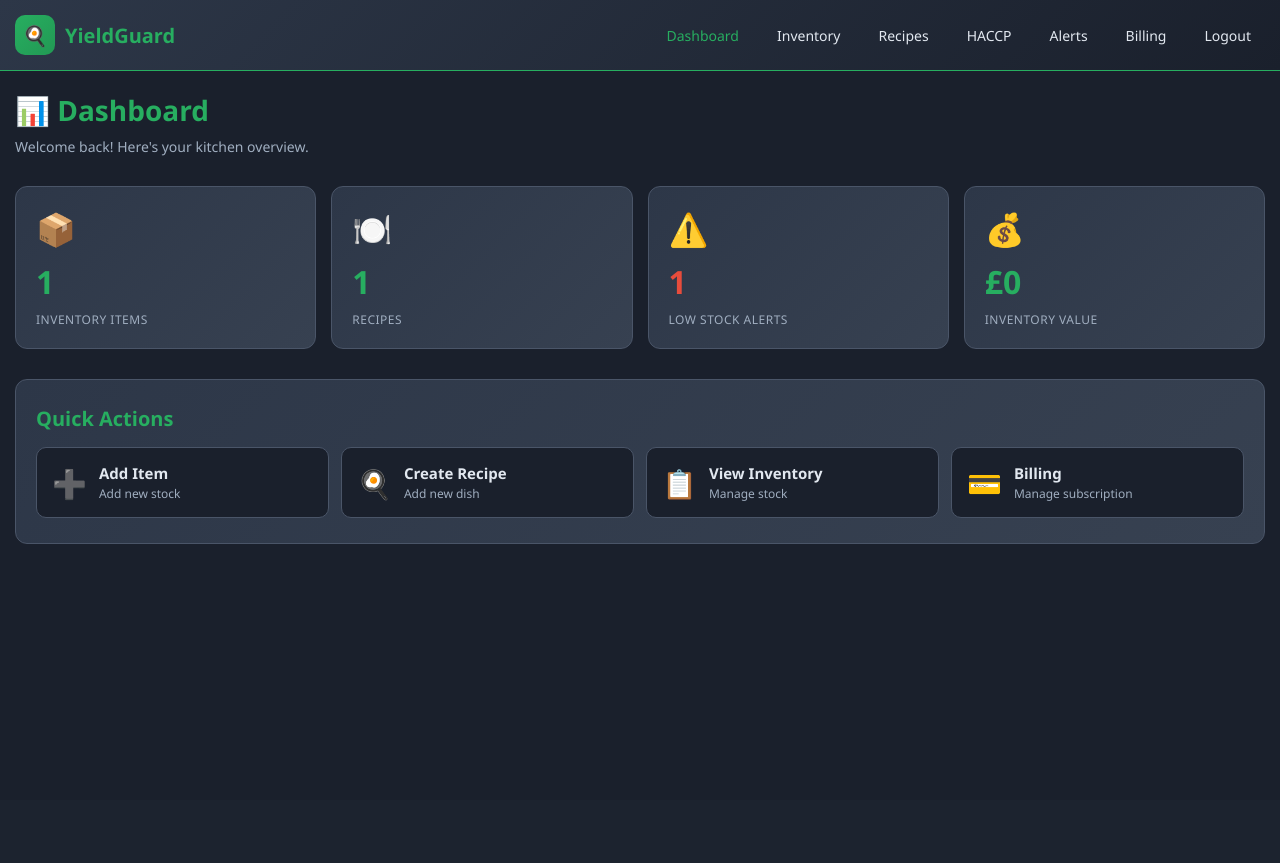
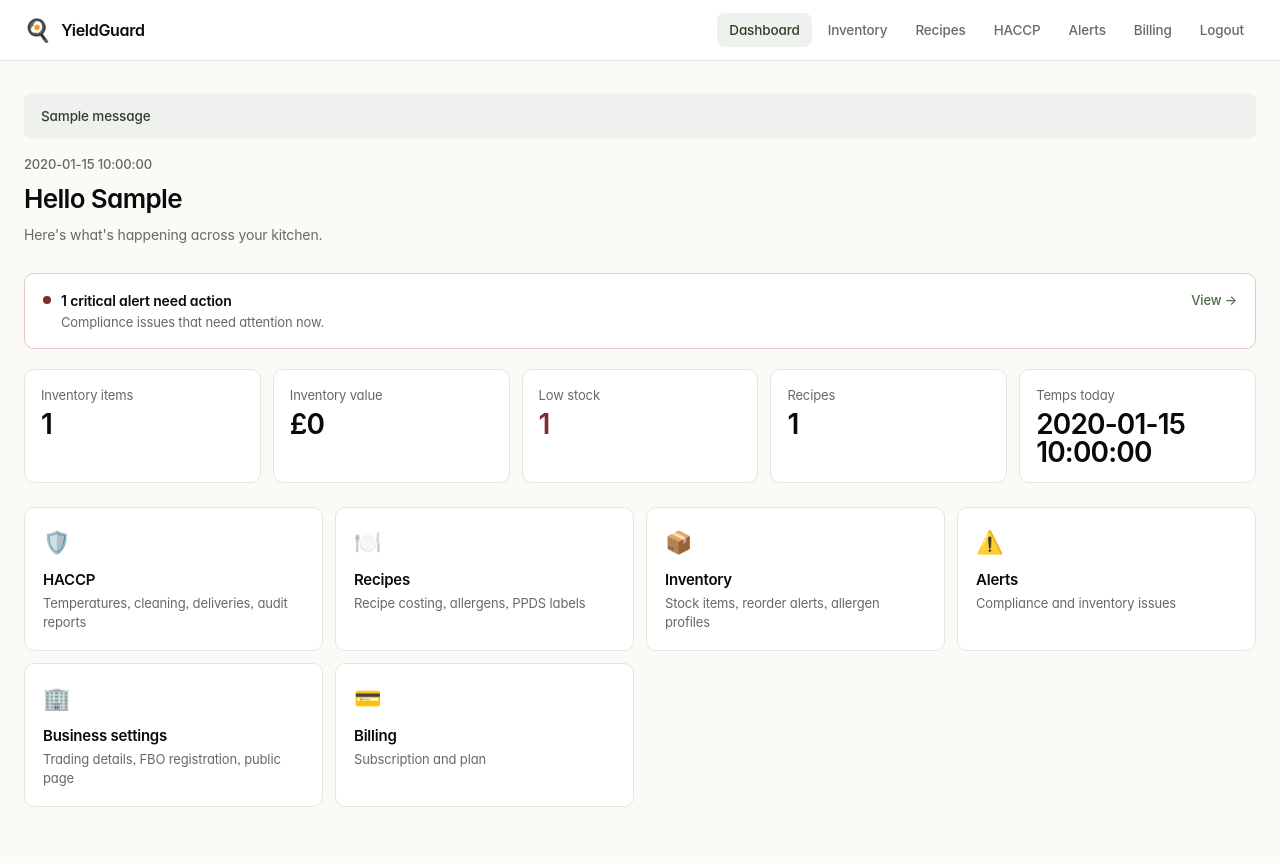
Before and after one commit to cryptoirish/kitchen-inventory-clean, a Flask app: template templates/dashboard.html in a window 1280 px wide. Before the commit the page ends 544 px from the top, so only its background shows below. Run offline with Flask 3, Linux system fonts and the light colour scheme; the template is opened without the code that fills it: most values are stand-ins (such as "Sample title", 1, 10 or a date in 2020); one stand-in notice (Sample message) is shown; some libraries are stand-ins or nearby versions; some web fonts are replaced.

Commit message:
Refactor dashboard HTML structure and styles
Updated the dashboard HTML structure and styling. Changed the title, added a stylesheet link, and modified navigation elements.

```diff
--- a/templates/dashboard.html
+++ b/templates/dashboard.html
@@ -1,83 +1,17 @@
 <!DOCTYPE html>
-<html>
+<html lang="en">
 <head>
-    <title>YieldGuard - Dashboard</title>
+    <meta charset="UTF-8">
     <meta name="viewport" content="width=device-width, initial-scale=1.0">
-    <style>
-        * { margin: 0; padding: 0; box-sizing: border-box; }
-        body { font-family: 'Segoe UI', Tahoma, Geneva, Verdana, sans-serif; background: #1a202c; color: #e2e8f0; min-height: 100vh; }
-
-        /* Navigation */
-        .navbar { background: linear-gradient(135deg, #2d3748 0%, #1a202c 100%); padding: 15px 0; border-bottom: 1px solid #27ae60; position: sticky; top: 0; z-index: 1000; }
-        .nav-container { max-width: 1400px; margin: 0 auto; padding: 0 15px; display: flex; justify-content: space-between; align-items: center; }
-        .logo { display: flex; align-items: center; gap: 10px; text-decoration: none; }
-        .logo-icon { width: 40px; height: 40px; background: linear-gradient(135deg, #27ae60 0%, #229954 100%); border-radius: 10px; display: flex; align-items: center; justify-content: center; font-size: 20px; }
-        .logo-text { color: #27ae60; font-size: 20px; font-weight: bold; }
-
-        .nav-links { display: flex; gap: 10px; align-items: center; }
-        .nav-links a { color: #e2e8f0; text-decoration: none; font-weight: 500; padding: 8px 14px; border-radius: 8px; transition: all 0.3s; font-size: 14px; }
-        .nav-links a:hover { background: rgba(39, 174, 96, 0.1); color: #27ae60; }
-
-        .hamburger { display: none; flex-direction: column; gap: 4px; cursor: pointer; padding: 10px; border: none; background: none; }
-        .hamburger span { width: 25px; height: 3px; background: #27ae60; border-radius: 2px; transition: all 0.3s; }
-
-        .mobile-menu { display: none; position: fixed; top: 70px; left: 0; right: 0; background: #1a202c; padding: 20px; border-bottom: 2px solid #27ae60; flex-direction: column; gap: 10px; z-index: 999; box-shadow: 0 10px 30px rgba(0,0,0,0.5); }
-        .mobile-menu.active { display: flex; }
-        .mobile-menu a { color: #e2e8f0; text-decoration: none; font-weight: 500; padding: 15px 20px; border-radius: 10px; transition: all 0.3s; font-size: 16px; border: 1px solid #374151; }
-        .mobile-menu a:hover, .mobile-menu a.active { background: rgba(39, 174, 96, 0.1); color: #27ae60; border-color: #27ae60; }
-
-        .container { max-width: 1400px; margin: 0 auto; padding: 20px 15px; }
-        .page-header { margin-bottom: 30px; }
-        .page-header h1 { color: #27ae60; font-size: 28px; margin-bottom: 8px; }
-        .page-subtitle { color: #a0aec0; font-size: 14px; }
-
-        .stats-grid { display: grid; grid-template-columns: repeat(auto-fit, minmax(250px, 1fr)); gap: 15px; margin-bottom: 30px; }
-        .stat-card { background: linear-gradient(135deg, #2d3748 0%, #374151 100%); padding: 20px; border-radius: 12px; border: 1px solid #4a5568; transition: all 0.3s; }
-        .stat-card:hover { transform: translateY(-3px); border-color: #27ae60; }
-        .stat-icon { font-size: 32px; margin-bottom: 10px; }
-        .stat-number { font-size: 32px; font-weight: bold; color: #27ae60; margin: 8px 0; }
-        .stat-label { color: #a0aec0; font-size: 12px; text-transform: uppercase; letter-spacing: 0.5px; }
-
-        .quick-actions { background: linear-gradient(135deg, #2d3748 0%, #374151 100%); padding: 25px 20px; border-radius: 12px; border: 1px solid #4a5568; }
-        .quick-actions h2 { color: #27ae60; margin-bottom: 15px; font-size: 20px; }
-        .action-grid { display: grid; grid-template-columns: repeat(auto-fit, minmax(220px, 1fr)); gap: 12px; }
-        .action-btn { display: flex; align-items: center; gap: 12px; padding: 15px; background: #1a202c; border: 1px solid #4a5568; border-radius: 10px; text-decoration: none; color: #e2e8f0; transition: all 0.3s; }
-        .action-btn:hover { border-color: #27ae60; background: rgba(39, 174, 96, 0.1); }
-        .action-icon { font-size: 28px; flex-shrink: 0; }
-        .action-btn h3 { color: #e2e8f0; font-size: 15px; margin-bottom: 2px; }
-        .action-btn p { color: #a0aec0; font-size: 12px; }
-
-        @media (max-width: 768px) {
-            .nav-links { display: none; }
-            .hamburger { display: flex; }
-            .logo-text { font-size: 18px; }
-            .logo-icon { width: 35px; height: 35px; font-size: 18px; }
-            .container { padding: 15px 10px; }
-            .page-header h1 { font-size: 24px; }
-            .stats-grid { grid-template-columns: 1fr 1fr; gap: 10px; }
-            .stat-card { padding: 15px; }
-            .stat-icon { font-size: 24px; }
-            .stat-number { font-size: 24px; }
-            .stat-label { font-size: 11px; }
-            .action-grid { grid-template-columns: 1fr; }
-            .action-btn { padding: 18px; }
-            .action-btn h3 { font-size: 16px; }
-        }
-
-        @media (max-width: 480px) {
-            .stats-grid { grid-template-columns: 1fr; }
-        }
-    </style>
+    <title>Dashboard - YieldGuard</title>
+    <link rel="stylesheet" href="{{ url_for('static', filename='design.css') }}">
 </head>
 <body>
     <nav class="navbar">
         <div class="nav-container">
-            <a href="/" class="logo">
-                <div class="logo-icon">🍳</div>
-                <div class="logo-text">YieldGuard</div>
-            </a>
+            <a href="/" class="logo"><span class="logo-icon">🍳</span><span>YieldGuard</span></a>
             <div class="nav-links">
-    <a href="/" style="color: #27ae60;">Dashboard</a>
+                <a href="/" class="active">Dashboard</a>
                 <a href="/inventory">Inventory</a>
                 <a href="/recipes">Recipes</a>
                 <a href="/haccp">HACCP</a>
@@ -85,85 +19,127 @@
                 <a href="/billing">Billing</a>
                 <a href="/logout">Logout</a>
             </div>
-            </div>
-            <button class="hamburger" onclick="toggleMenu()">
+            <button class="hamburger" onclick="document.getElementById('mobileMenu').classList.toggle('active')">
                 <span></span><span></span><span></span>
             </button>
         </div>
         <div class="mobile-menu" id="mobileMenu">
-    <a href="/" class="active">📊 Dashboard</a>
-    <a href="/inventory">📦 Inventory</a>
-    <a href="/recipes">🍽️ Recipes</a>
-    <a href="/haccp">🛡️ HACCP</a>
-    <a href="/alerts">⚠️ Alerts</a>
-    <a href="/billing">💳 Billing</a>
-    <a href="/logout">🚪 Logout</a>
+            <a href="/" class="active">Dashboard</a>
+            <a href="/inventory">Inventory</a>
+            <a href="/recipes">Recipes</a>
+            <a href="/haccp">HACCP</a>
+            <a href="/alerts">Alerts</a>
+            <a href="/billing">Billing</a>
+            <a href="/logout">Logout</a>
         </div>
     </nav>
 
     <div class="container">
+        {% with messages = get_flashed_messages(with_categories=true) %}
+            {% for category, message in messages %}
+                <div class="flash {{ category }}">{{ message }}</div>
+            {% endfor %}
+        {% endwith %}
+
         <div class="page-header">
-            <h1>📊 Dashboard</h1>
-            <p class="page-subtitle">Welcome back! Here's your kitchen overview.</p>
+            <p class="page-eyebrow">{{ now_string if now_string else 'Today' }}</p>
+            <h1>Hello {{ user_first_name }}</h1>
+            <p class="page-subtitle">Here's what's happening across your kitchen.</p>
         </div>
 
-        <div class="stats-grid">
-            <div class="stat-card">
-                <div class="stat-icon">📦</div>
-                <div class="stat-number">{{ total_items }}</div>
-                <div class="stat-label">Inventory Items</div>
+        <!-- Compliance overview banner -->
+        {% if critical_count > 0 %}
+        <div class="alert-card">
+            <div class="alert-card-header">
+                <div class="alert-card-title">
+                    <span class="alert-dot"></span>
+                    <span>{{ critical_count }} critical alert{% if critical_count != 1 %}s{% endif %} need action</span>
                 </div>
-            <div class="stat-card">
-                <div class="stat-icon">🍽️</div>
-                <div class="stat-number">{{ total_recipes }}</div>
+                <a href="/alerts" class="alert-card-link">View →</a>
+            </div>
+            <div class="alert-card-detail">Compliance issues that need attention now.</div>
+        </div>
+        {% elif warning_count > 0 %}
+        <div class="alert-card has-warning">
+            <div class="alert-card-header">
+                <div class="alert-card-title">
+                    <span class="alert-dot warning"></span>
+                    <span>{{ warning_count }} warning{% if warning_count != 1 %}s{% endif %}</span>
+                </div>
+                <a href="/alerts" class="alert-card-link">View →</a>
+            </div>
+            <div class="alert-card-detail">Items overdue or pending review.</div>
+        </div>
+        {% else %}
+        <div class="alert-card all-clear">
+            <div class="alert-card-header">
+                <div class="alert-card-title">
+                    <span class="alert-dot success"></span>
+                    <span>All clear</span>
+                </div>
+                <a href="/haccp" class="alert-card-link">HACCP →</a>
+            </div>
+            <div class="alert-card-detail">No compliance issues right now.</div>
+        </div>
+        {% endif %}
+
+        <!-- Stats -->
+        <div class="stat-grid">
+            <div class="stat">
+                <div class="stat-label">Inventory items</div>
+                <div class="stat-value">{{ total_items }}</div>
+            </div>
+            <div class="stat">
+                <div class="stat-label">Inventory value</div>
+                <div class="stat-value">£{{ "%.0f"|format(total_value) }}</div>
+            </div>
+            <div class="stat">
+                <div class="stat-label">Low stock</div>
+                <div class="stat-value{% if low_stock_count > 0 %} danger{% endif %}">{{ low_stock_count }}</div>
+            </div>
+            <div class="stat">
                 <div class="stat-label">Recipes</div>
+                <div class="stat-value">{{ total_recipes }}</div>
             </div>
-            <div class="stat-card">
-                <div class="stat-icon">⚠️</div>
-                <div class="stat-number" style="color: {% if low_stock_count > 0 %}#e74c3c{% else %}#27ae60{% endif %}">{{ low_stock_count }}</div>
-                <div class="stat-label">Low Stock Alerts</div>
-            </div>
-            <div class="stat-card">
-                <div class="stat-icon">💰</div>
-                <div class="stat-number">£{{ "%.0f"|format(total_value) }}</div>
-                <div class="stat-label">Inventory Value</div>
+            <div class="stat">
+                <div class="stat-label">Temps today</div>
+                <div class="stat-value">{{ temps_today }}</div>
             </div>
         </div>
 
-        <div class="quick-actions">
-            <h2>Quick Actions</h2>
-            <div class="action-grid">
-                <a href="/add" class="action-btn">
-                    <div class="action-icon">➕</div>
-                    <div><h3>Add Item</h3><p>Add new stock</p></div>
+        <!-- Modules -->
+        <div class="module-grid">
+            <a href="/haccp" class="module-card">
+                <span class="module-card-icon">🛡️</span>
+                <div class="module-card-title">HACCP</div>
+                <div class="module-card-desc">Temperatures, cleaning, deliveries, audit reports</div>
             </a>
-                <a href="/recipes/add" class="action-btn">
-                    <div class="action-icon">🍳</div>
-                    <div><h3>Create Recipe</h3><p>Add new dish</p></div>
+            <a href="/recipes" class="module-card">
+                <span class="module-card-icon">🍽️</span>
+                <div class="module-card-title">Recipes</div>
+                <div class="module-card-desc">Recipe costing, allergens, PPDS labels</div>
             </a>
-                <a href="/inventory" class="action-btn">
-                    <div class="action-icon">📋</div>
-                    <div><h3>View Inventory</h3><p>Manage stock</p></div>
+            <a href="/inventory" class="module-card">
+                <span class="module-card-icon">📦</span>
+                <div class="module-card-title">Inventory</div>
+                <div class="module-card-desc">Stock items, reorder alerts, allergen profiles</div>
             </a>
-                <a href="/billing" class="action-btn">
-                    <div class="action-icon">💳</div>
-                    <div><h3>Billing</h3><p>Manage subscription</p></div>
+            <a href="/alerts" class="module-card">
+                <span class="module-card-icon">⚠️</span>
+                <div class="module-card-title">Alerts</div>
+                <div class="module-card-desc">Compliance and inventory issues</div>
+            </a>
+            <a href="/settings/business" class="module-card">
+                <span class="module-card-icon">🏢</span>
+                <div class="module-card-title">Business settings</div>
+                <div class="module-card-desc">Trading details, FBO registration, public page</div>
+            </a>
+            <a href="/billing" class="module-card">
+                <span class="module-card-icon">💳</span>
+                <div class="module-card-title">Billing</div>
+                <div class="module-card-desc">Subscription and plan</div>
             </a>
         </div>
     </div>
-    </div>
-
-    <script>
-        function toggleMenu() {
-            document.getElementById('mobileMenu').classList.toggle('active');
-        }
-        document.addEventListener('click', function(event) {
-            const menu = document.getElementById('mobileMenu');
-            const hamburger = document.querySelector('.hamburger');
-            if (!menu.contains(event.target) && !hamburger.contains(event.target)) {
-                menu.classList.remove('active');
-            }
-        });
-    </script>
 </body>
 </html>
```
Lines whose indentation alone changed are shown as unchanged.
